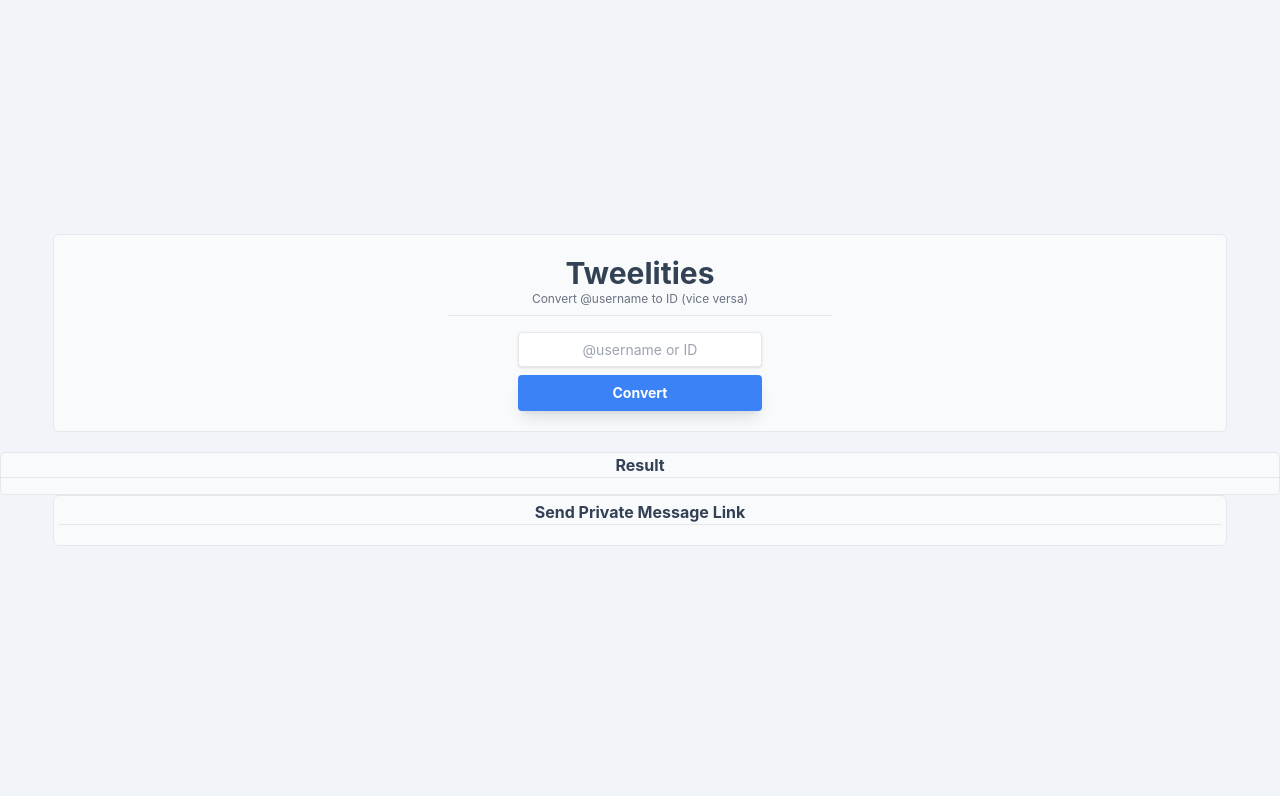
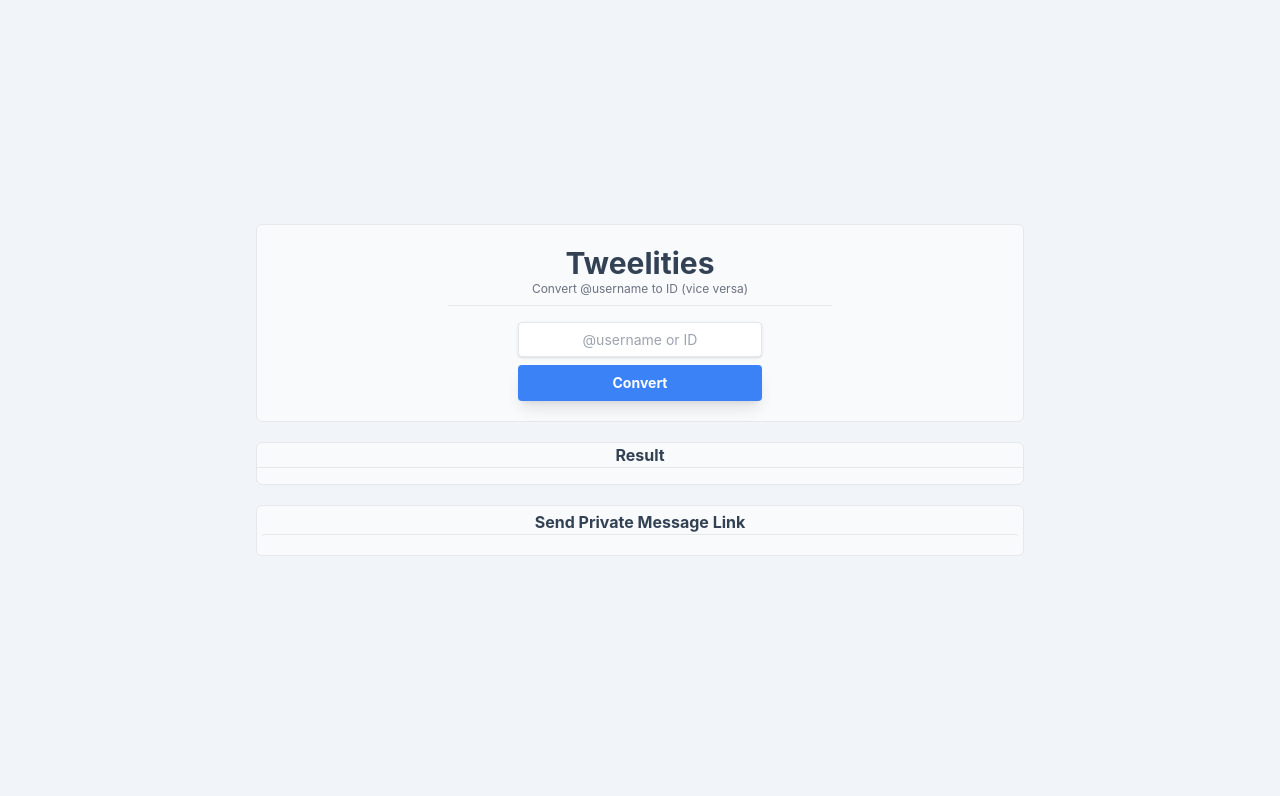
Before and after one commit to karvanpy/tweelities-web, a Flask app: page / in a window 1280 px wide. Shown: the top 796 px of the page. Run offline with Flask 2, Linux system fonts and the light colour scheme; some libraries are stand-ins or nearby versions.

Commit message:
Update index.html

```diff
--- a/templates/index.html
+++ b/templates/index.html
@@ -1,7 +1,7 @@
 {% extends "base.html" %}
 
 {% block content %}
-<div class="bg-slate-50 flex flex-col items-center border rounded-md p-5 mb-5 w-11/12">
+<div class="bg-slate-50 flex flex-col items-center border rounded-md p-5 mb-5 w-11/12 md:w-3/5">
     <h1 class="text-3xl font-bold text-slate-700">Tweelities</h1>
     <p class="text-xs text-gray-500">Convert @username to ID (vice versa)</p>
     <hr class="my-2 w-full md:w-96 divide-y-2">
@@ -10,7 +10,7 @@
         <button class="w-full bg-blue-500 focus:bg-blue-700 hover:bg-blue-700 text-white text-sm font-bold py-2 px-4 rounded focus:outline-none focus:ring focus:shadow-outline shadow-lg">Convert</button>
     </form>
 </div>
-<div id="result" class="bg-slate-50 flex flex-col items-center border rounded-md w-full mx-2 w-11/12 divide-y">
+<div id="result" class="bg-slate-50 flex flex-col items-center border rounded-md mx-2 mb-5 w-11/12 md:w-3/5 divide-y">
     <h5 class="font-bold text-slate-700">Result</h5>
     <div class="flex w-full p-2">
         <p class="grow text-sm text-center text-gray-500">{{ twitter_username }}</p>
@@ -20,7 +20,7 @@
         {% endif %}
     </div>
 </div>
-<div class="bg-slate-50 flex flex-col items-center border rounded-md w-11/12 p-1 mb-5 divide-y">
+<div class="bg-slate-50 flex flex-col items-center border rounded-md w-11/12 md:w-3/5 p-1 mb-5 divide-y">
     <h5 class="font-bold text-slate-700">Send Private Message Link</h5>
     <div class="flex w-full flex-row rounded py-2">
         <span class="text-xs text-gray-500 px-5">{{ compose_url }}</span>
```
